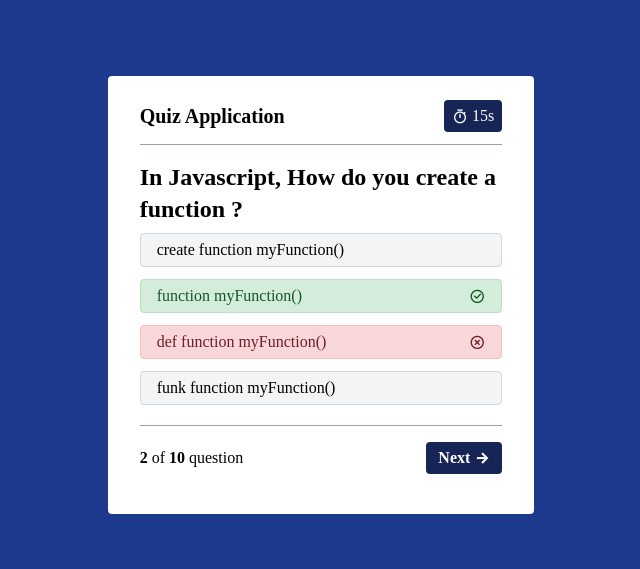
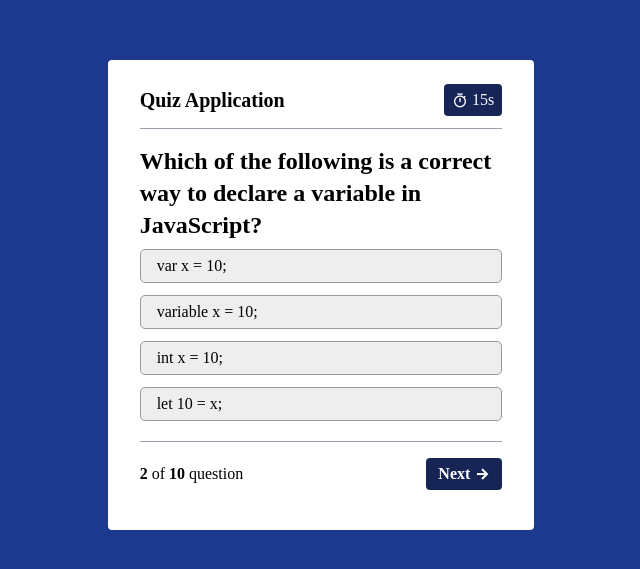
Before and after one commit to Mehedi-irfan/Quiz-App, a website: page src/index.html in a window 1280 px wide. Shown: the part 105-674 px from the top of the page, without its empty margins (319-959 px from the left). Drawn offline with nearby package versions, Linux system fonts and the light colour scheme.

Commit message:
random question function added

```diff
--- a/src/index.html
+++ b/src/index.html
@@ -110,35 +110,11 @@
 
       <!-- question  -->
       <div class="py-4">
-        <h2 id="question" class="text-2xl font-bold">
-          In Javascript, How do you create a function ?
-        </h2>
-        <div class="pt-2 pb-5 space-y-3 flex flex-col items-start">
-          <button
-            id="question_option"
-            class="border border-gray-300 rounded px-4 py-1 w-full text-start font-medium bg-gray-100"
-          >
-            create function myFunction()
-          </button>
-          <button
-            id="question_option"
-            class="border border-gray-300 rounded px-4 py-1 w-full text-start font-medium bg-gray-100 correct flex justify-between items-center"
-          >
-            function myFunction() <i class="ri-checkbox-circle-line"></i>
-          </button>
-          <button
-            id="question_option"
-            class="border border-gray-300 rounded px-4 py-1 w-full text-start font-medium bg-gray-100 incorrect flex justify-between items-center"
-          >
-            def function myFunction()<i class="ri-close-circle-line"></i>
-          </button>
-          <button
-            id="question_option"
-            class="border border-gray-300 rounded px-4 py-1 w-full text-start font-medium bg-gray-100"
-          >
-            funk function myFunction()
-          </button>
-        </div>
+        <h2 id="question" class="text-2xl font-bold"></h2>
+        <ul
+          id="option-container"
+          class="pt-2 pb-5 space-y-3 flex flex-col items-start"
+        ></ul>
 
         <div
           id="next-btn"
@@ -182,6 +158,7 @@
         </button>
       </div>
     </div>
+    <script src="questions.js"></script>
     <script src="script.js"></script>
   </body>
 </html>
--- a/src/input.css
+++ b/src/input.css
@@ -17,3 +17,13 @@ body {
   border-color: #f4bec3;
   color: #721c24;
 }
+/* border border-gray-300 rounded px-4 py-1 w-full text-start font-medium bg-gray-100 */
+.btn {
+  border: 1px solid rgb(155, 153, 153);
+  border-radius: 5px;
+  padding: 4px 16px;
+  width: 100%;
+  text-align: start;
+  font-weight: 500;
+  background-color: rgba(173, 171, 171, 0.199);
+}
--- a/src/script.js
+++ b/src/script.js
@@ -0,0 +1,27 @@
+const optionContainer = document.getElementById("option-container");
+let quizCategory = "programming";
+
+const getRandomQuestion = () => {
+  const randomCategory =
+    questions.find((cat) => {
+      return cat.category.toLowerCase() === quizCategory.toLowerCase();
+    }).questions || [];
+  const randomQuestion =
+    randomCategory[Math.floor(Math.random() * randomCategory.length)];
+  return randomQuestion;
+};
+
+const renderQuestion = () => {
+  const currentQuestion = getRandomQuestion();
+  if (!currentQuestion) return;
+  optionContainer.innerHTML = "";
+  document.getElementById("question").textContent = currentQuestion.question;
+  currentQuestion.options.forEach((option) => {
+    const li = document.createElement("li");
+    li.classList.add("btn");
+    li.textContent = option;
+    optionContainer.appendChild(li);
+  });
+};
+
+renderQuestion();
```
Also changed, not shown: src/output.css, src/questions.js (renamed from quiz-app-js-assets/questions.js).
